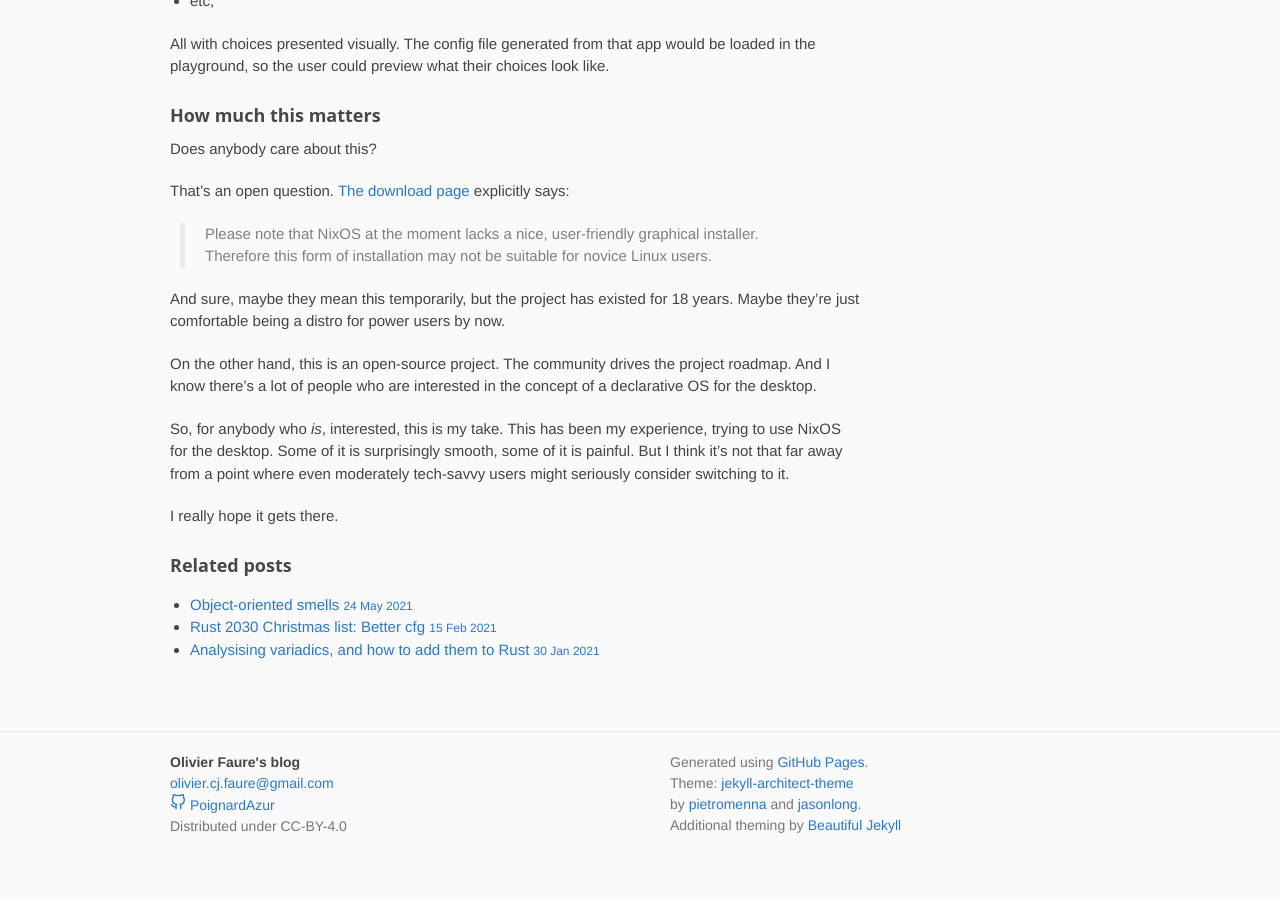
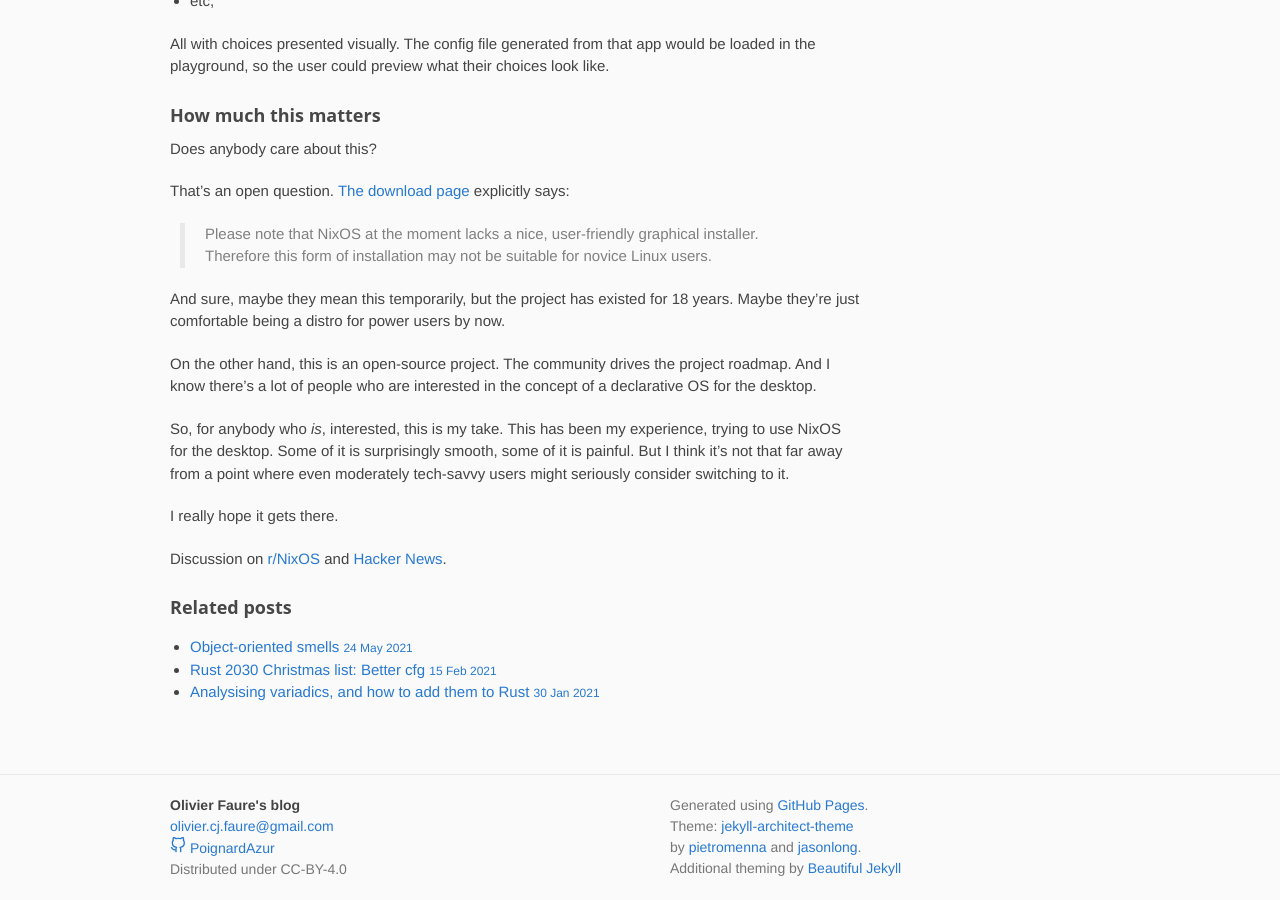
Before and after one commit to PoignardAzur/poignardazur.github.io, a Jekyll site: the page built from _posts/2021-09-08-nixos-post-mortem.md, in a window 1280 px wide and 900 px high, scrolled down 11872 px. Built offline with Jekyll 4.4.1, drawn with Linux system fonts in a browser that asks for light colours; before the commit the page ends 12729 px from its top, so only the background shows below that.

Commit message:
Add discussion links.

```diff
--- a/_posts/2021-09-08-nixos-post-mortem.md
+++ b/_posts/2021-09-08-nixos-post-mortem.md
@@ -417,3 +417,5 @@ On the other hand, this is an open-source project. The community drives the proj
 So, for anybody who *is*, interested, this is my take. This has been my experience, trying to use NixOS for the desktop. Some of it is surprisingly smooth, some of it is painful. But I think it's not that far away from a point where even moderately tech-savvy users might seriously consider switching to it.
 
 I really hope it gets there.
+
+Discussion on [r/NixOS](https://www.reddit.com/r/NixOS/comments/plq4nl/blog_post_trying_nixos_on_the_desktop/) and [Hacker News](https://news.ycombinator.com/item?id=28485020).
```
